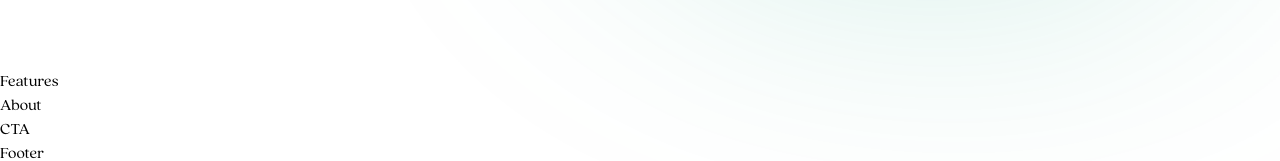
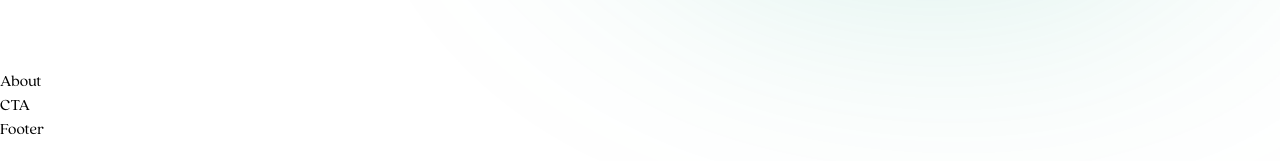
Before and after one commit to Verify-App-TUTN/VerifyProduct, a React (Create React App) app: page / in a window 1280 px wide. Shown: the part 730-891 px from the top of the page. Built offline with nearby package versions, Linux system fonts and the light colour scheme.

Commit message:
adding texts

```diff
--- a/src/components/Features/Features.jsx
+++ b/src/components/Features/Features.jsx
@@ -2,7 +2,11 @@ import React from "react";
 import style from "./index.module.css";
 
 const Features = () => {
-  return <div className={style.Features}>Features</div>;
+  return (
+    <div className={style.Features}>
+      <h1></h1>
+    </div>
+  );
 }
 
 export default Features;
```
